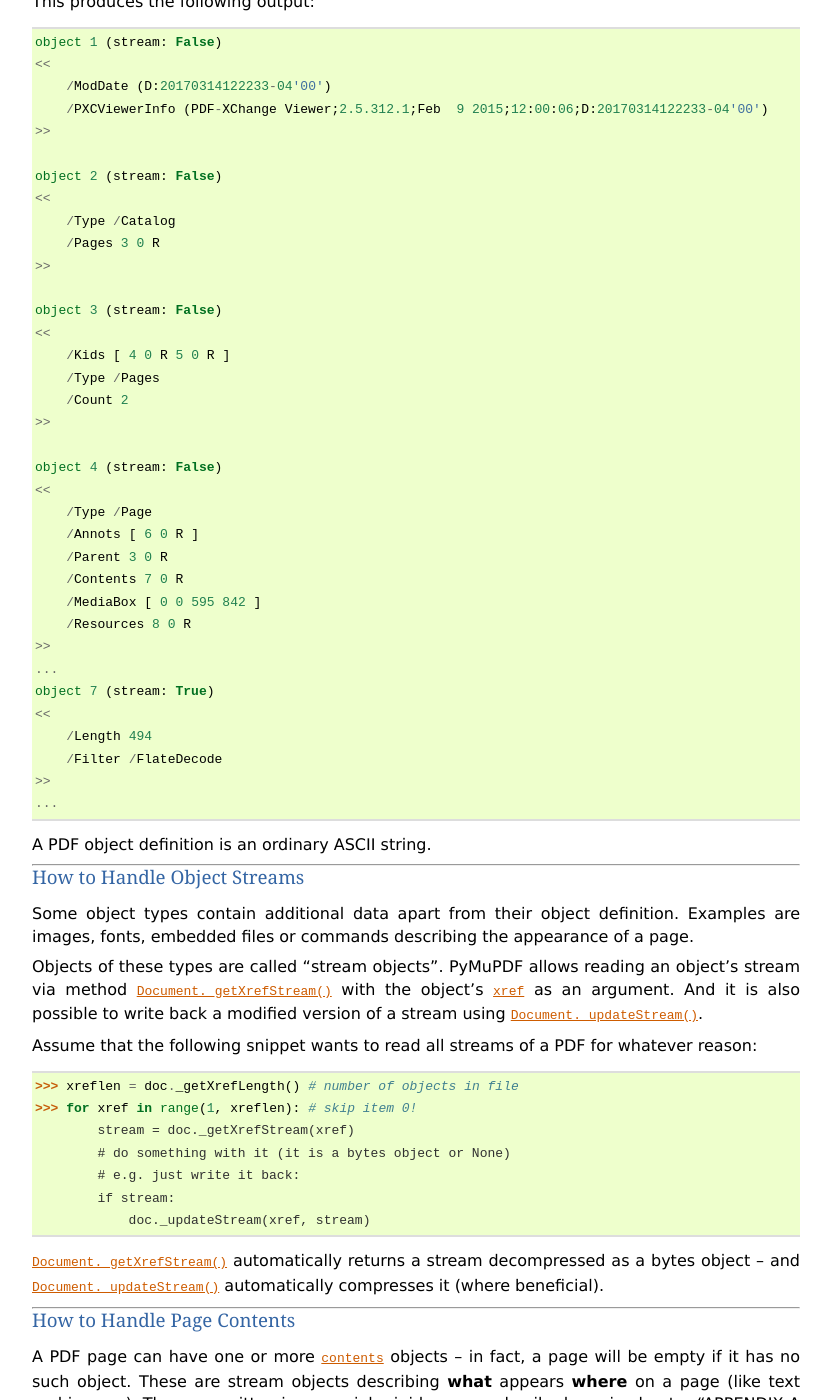
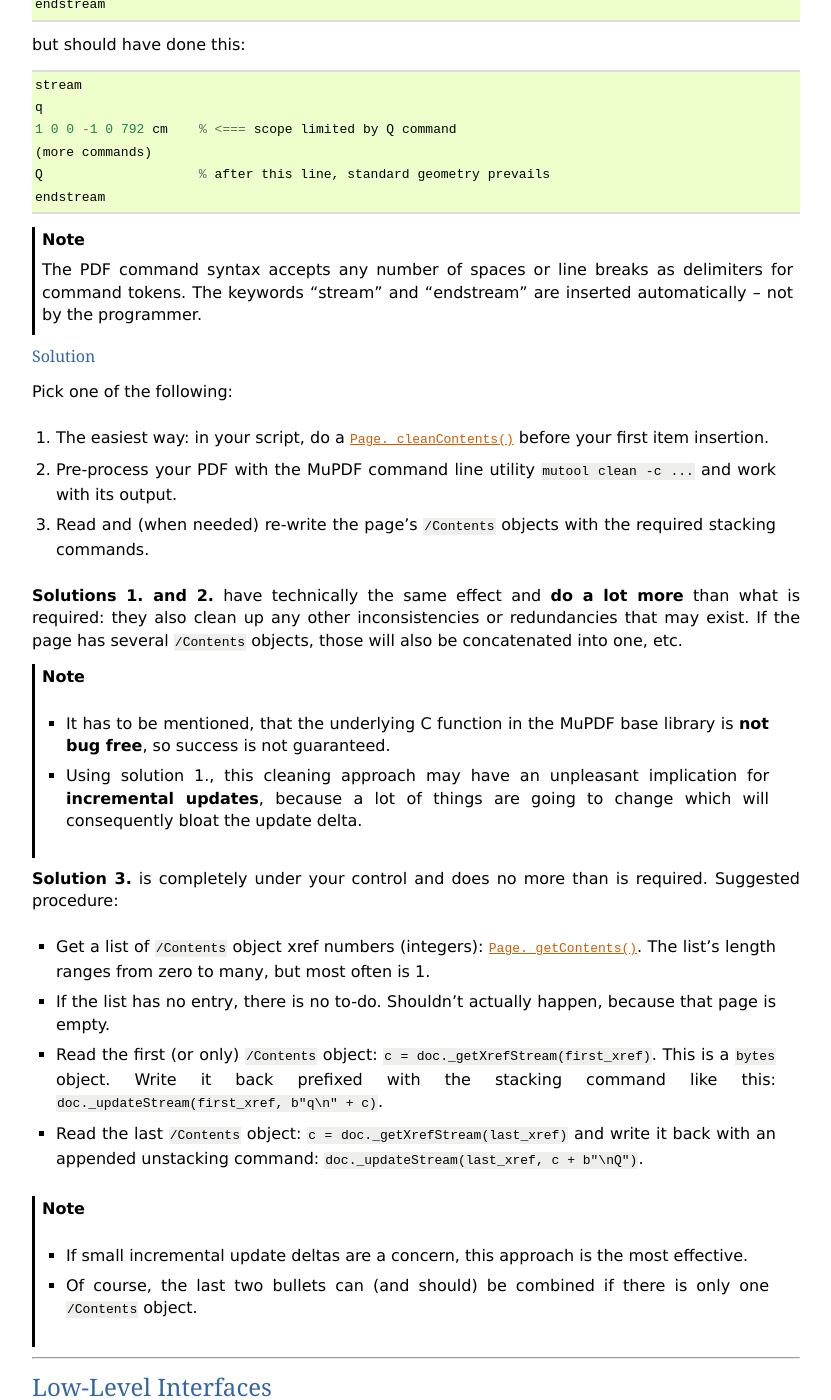
Before and after one commit to pymupdf/PyMuPDF-Optional-Material, a Sphinx documentation site: the page built from docs/faq.rst, in a window 1280 px wide and 1400 px high, scrolled down 51540 px. Shown: the whole window, without its empty margins (48-879 px from the left). Built offline with Sphinx 7.4.7, drawn with Linux system fonts in a browser that asks for light colours; some of the changed text lies outside the part shown.

Commit message:
documentation update

```diff
--- a/docs/conf.py
+++ b/docs/conf.py
@@ -45,7 +45,7 @@
 # built documents.
 #
 # The full version, including alpha/beta/rc tags.
-release = '1.14.15'
+release = '1.14.16'
 
 # The short X.Y version.
 s = release.split(".")
--- a/docs/faq.rst
+++ b/docs/faq.rst
@@ -1811,6 +1811,74 @@
 
 --------------------------
 
+Common Issues and their Solutions
+---------------------------------
+
+Misplaced Item Insertions on PDF Pages
+~~~~~~~~~~~~~~~~~~~~~~~~~~~~~~~~~~~~~~~~
+
+Problem
+^^^^^^^^^
+
+You insert an item on an existing PDF page, but you find it being placed at a different location than intended. For example an image should be inserted at the top, but it unexpectedly appears near the bottom of the page.
+
+Cause
+^^^^^^
+
+The creator of the PDF has established a non-standard page geometry without keeping it "local" (as they should!). Most commonly, the PDF standard point (0,0) at *bottom-left* has been changed to the *top-left* point. So top and bottom are reversed -- causing your insertion to be misplaced.
+
+The visible image of a PDF page is controlled by commands coded in a special language. These commands are stored in :data:`contents` objects as strings. In order to keep command scopes local, they must be wrapped by the command pair ``q`` ("save graphics state", stack) and ``Q`` ("restore graphics state", unstack).
+
+
+So the PDF creator did this::
+
+    stream
+    1 0 0 -1 0 792 cm    % <=== letter page, top / bottom reversed
+    (more commands)      % remains active beyond this line
+    endstream
+
+but should have done this::
+
+    stream
+    q
+    1 0 0 -1 0 792 cm    % <=== scope limited by Q command
+    (more commands)
+    Q                    % after this line, standard geometry prevails
+    endstream
+
+.. note:: The PDF command syntax accepts any number of spaces or line breaks as delimiters for command tokens. The keywords "stream" and "endstream" are inserted automatically -- not by the programmer.
+
+Solution
+^^^^^^^^^^
+
+Pick one of the following:
+
+1. The easiest way: in your script, do a :meth:`Page._cleanContents` before your first item insertion.
+2. Pre-process your PDF with the MuPDF command line utility ``mutool clean -c ...`` and work with its output.
+3. Read and (when needed) re-write the page's ``/Contents`` objects with the required stacking commands.
+
+**Solutions 1. and 2.** have technically the same effect and **do a lot more** than what is required: they also clean up any other inconsistencies or redundancies that may exist. If the page has several ``/Contents`` objects, those will also be concatenated into one, etc.
+
+.. note::
+
+    * It has to be mentioned, that the underlying C function in the MuPDF base library is **not bug free**, so success is not guaranteed.
+    * Using solution 1., this cleaning approach may have an unpleasant implication for **incremental updates**, because a lot of things are going to change which will consequently bloat the update delta.
+
+**Solution 3.** is completely under your control and does no more than is required. Suggested procedure:
+
+* Get a list of ``/Contents`` object xref numbers (integers): :meth:`Page._getContents`. The list's length ranges from zero to many, but most often is 1.
+* If the list has no entry, there is no to-do. Shouldn't actually happen, because that page is empty.
+* Read the first (or only) ``/Contents`` object: ``c = doc._getXrefStream(first_xref)``. This is a ``bytes`` object. Write it back prefixed with the stacking command like this: ``doc._updateStream(first_xref, b"q\n" + c)``.
+* Read the last ``/Contents`` object: ``c = doc._getXrefStream(last_xref)`` and write it back with an appended unstacking command: ``doc._updateStream(last_xref, c + b"\nQ")``.
+
+.. note::
+
+    * If small incremental update deltas are a concern, this approach is the most effective.
+    * Of course, the last two bullets can (and should) be combined if there is only one ``/Contents`` object.
+
+
+--------------------------
+
 Low-Level Interfaces
 ---------------------
 Numerous methods are available to access and manipulate PDF files on a fairly low level. Admittedly, a clear distinction between "low level" and "normal" functionality is not always possible or subject to personal taste.
--- a/docs/version.rst
+++ b/docs/version.rst
@@ -1,6 +1,6 @@
 Covered Version
 --------------------
 
-This documentation covers PyMuPDF v1.14.15 features as of **2019-05-21 05:24:13**.
+This documentation covers PyMuPDF v1.14.16 features as of **2019-05-30 06:06:54**.
 
 .. note:: The major and minor versions of **PyMuPDF** and **MuPDF** will always be the same. Only the third qualifier (patch level) may be different from that of MuPDF.
```
Also changed, not shown: docs/document.rst (+4 -4 lines), docs/shape.rst (+1 -7 lines), docs/img-drawquad.jpg (added), 1 other file.
